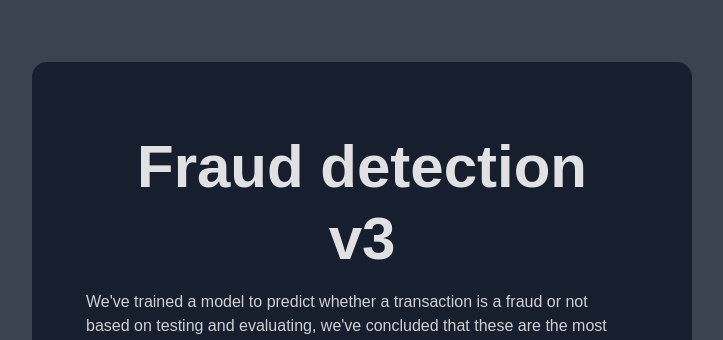
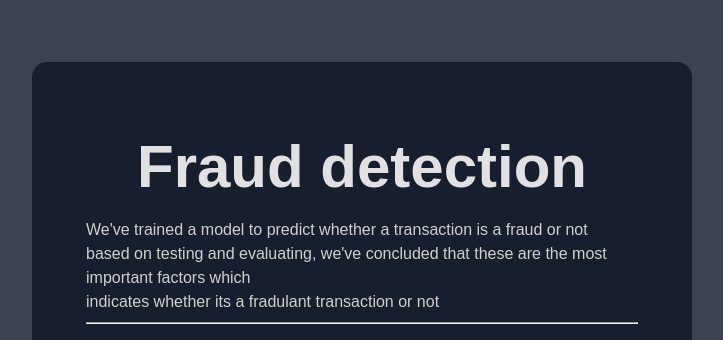
Before and after one commit to yazanzamel/fdd, a React (Vite) app: page / in a window 1280 px wide. Shown: the top 340 px of the page, without its empty margins (278-1001 px from the left). Built offline with nearby package versions, Linux system fonts and the light colour scheme; no server answers.

Commit message:
Update MyForm.jsx

```diff
--- a/src/components/MyForm.jsx
+++ b/src/components/MyForm.jsx
@@ -124,7 +124,7 @@ export default function FormDataComponent() {
 
       <Container maxWidth="sm" sx={{ py: 3 }}>
       <Typography variant="h2" align="center" sx={{ fontWeight: 'bold', padding: '15px' }}>
-        Fraud detection v3
+        Fraud detection
       </Typography>
       <Typography variant="body1"  align="left" style={{color: "#D0D0D0"}} >
         We've trained a model to predict whether a transaction is a fraud or not <br/>
```
